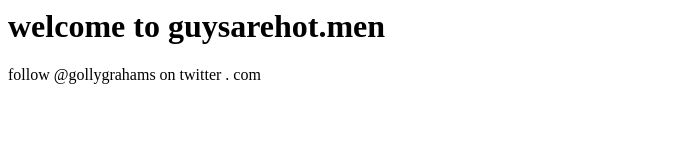
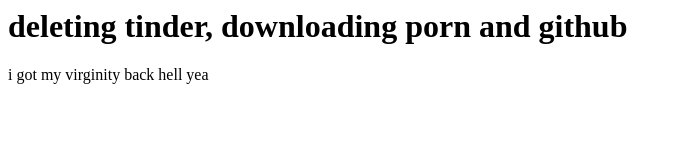
Before and after one commit to aarongolden/guysarehot, a plain HTML site: page index.html in a window 1280 px wide. Shown: the whole page, without its empty margins (0-682 px from the left). Drawn offline with Linux system fonts and the light colour scheme.

Commit message:
hell yea

```diff
--- a/index.html
+++ b/index.html
@@ -1,2 +1,4 @@
-<h1>welcome to guysarehot.men</h1>
-<p1> follow @gollygrahams on twitter . com  </p1>
+<html>
+<h1>deleting  tinder,  downloading porn and github</h1>
+<p1> i got my virginity back hell yea</p1>
+</html>
```
